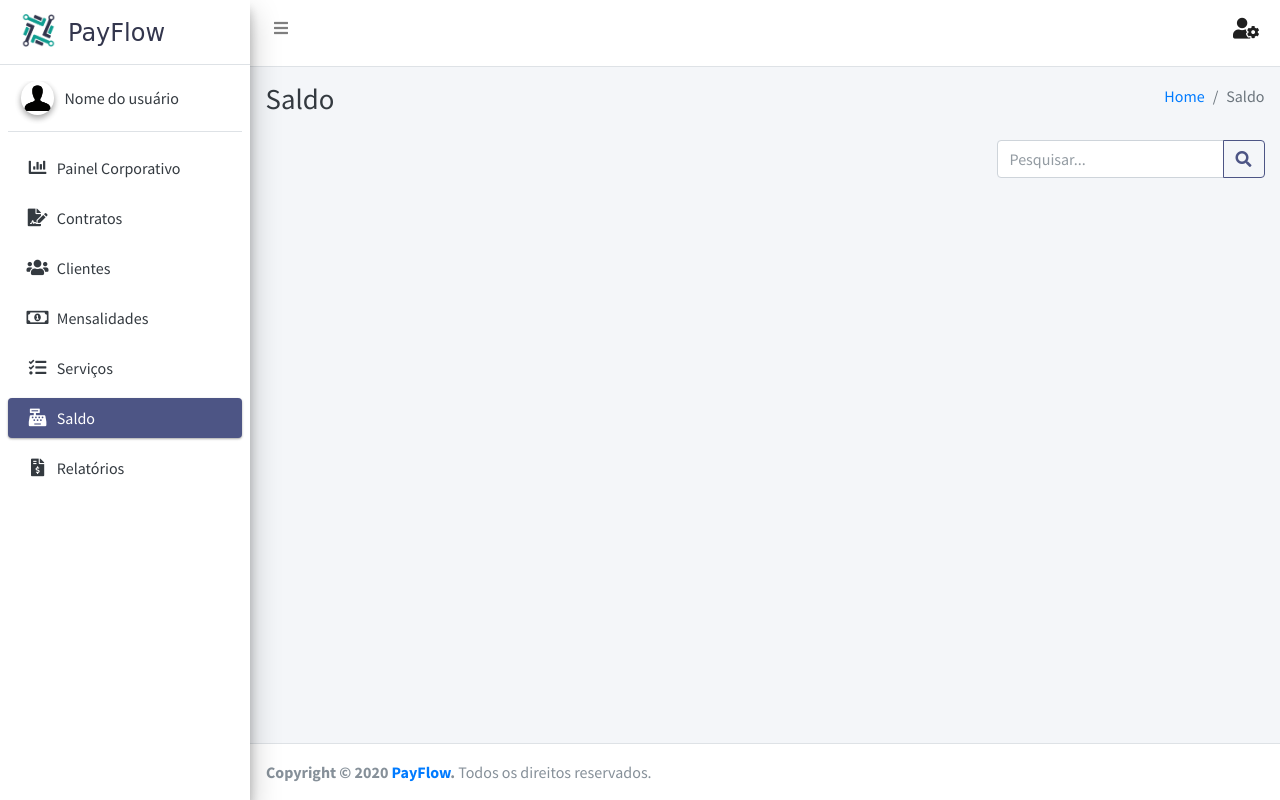
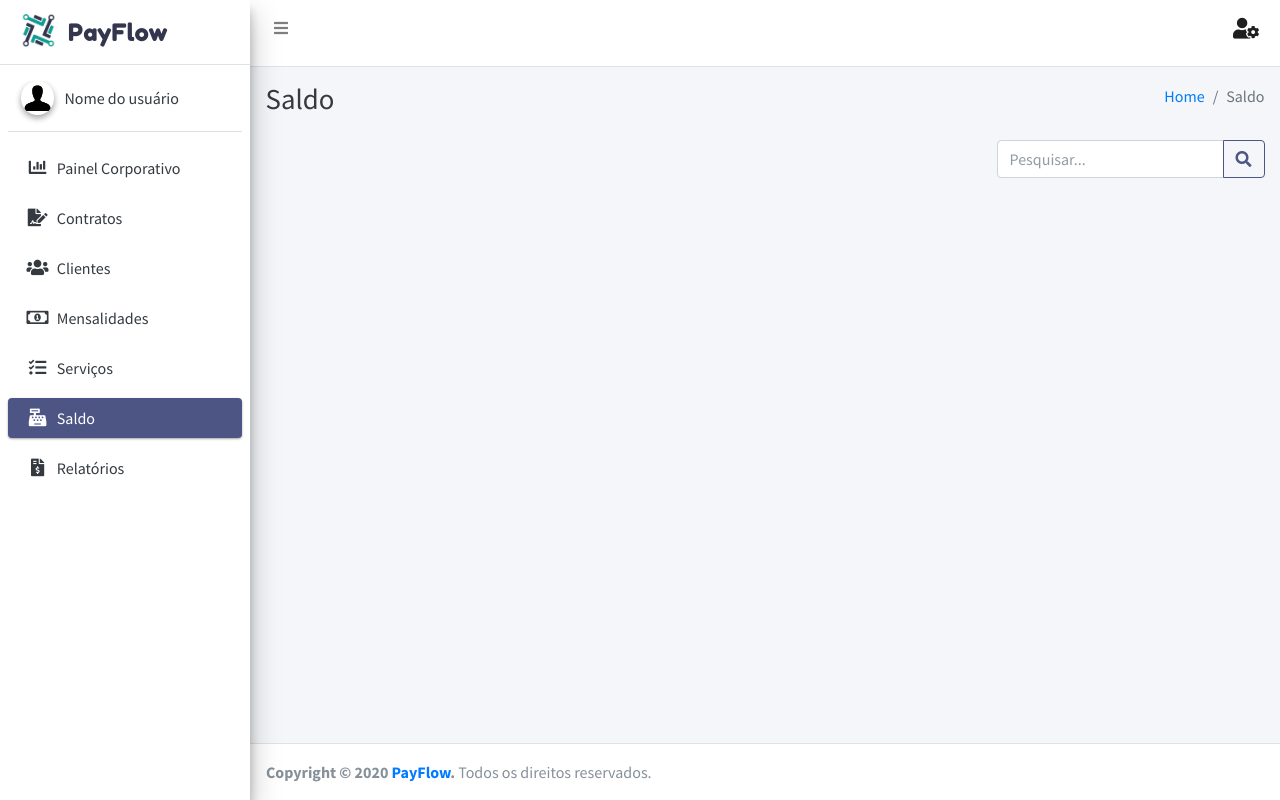
Before and after one commit to arthurmgb/payflow, a PHP site: page /saldo.php in a window 1280 px wide. Run offline with PHP 8.4, Linux system fonts and the light colour scheme; some libraries are stand-ins or nearby versions.

Commit message:
Update Fonte

```diff
--- a/add_cliente.php
+++ b/add_cliente.php
@@ -34,6 +34,7 @@
   <link rel="stylesheet" href="plugins/summernote/summernote-bs4.css">
   <!-- Google Font: Source Sans Pro -->
   <link href="https://fonts.googleapis.com/css?family=Source+Sans+Pro:300,400,400i,700" rel="stylesheet">
+  <link href="https://fonts.googleapis.com/css2?family=Fredoka+One&display=swap" rel="stylesheet">
   <link rel="stylesheet" href="dist/css/style.css">
 </head>
 <body class="hold-transition sidebar-mini layout-fixed">
--- a/clientes.php
+++ b/clientes.php
@@ -34,6 +34,7 @@
   <link rel="stylesheet" href="plugins/summernote/summernote-bs4.css">
   <!-- Google Font: Source Sans Pro -->
   <link href="https://fonts.googleapis.com/css?family=Source+Sans+Pro:300,400,400i,700" rel="stylesheet">
+  <link href="https://fonts.googleapis.com/css2?family=Fredoka+One&display=swap" rel="stylesheet">
   <link rel="stylesheet" href="dist/css/style.css">
 </head>
 <body class="hold-transition sidebar-mini layout-fixed">
--- a/contratos.php
+++ b/contratos.php
@@ -34,6 +34,7 @@
   <link rel="stylesheet" href="plugins/summernote/summernote-bs4.css">
   <!-- Google Font: Source Sans Pro -->
   <link href="https://fonts.googleapis.com/css?family=Source+Sans+Pro:300,400,400i,700" rel="stylesheet">
+  <link href="https://fonts.googleapis.com/css2?family=Fredoka+One&display=swap" rel="stylesheet">
   <link rel="stylesheet" href="dist/css/style.css">
 </head>
 <body class="hold-transition sidebar-mini layout-fixed">
--- a/mensalidades.php
+++ b/mensalidades.php
@@ -34,6 +34,7 @@
   <link rel="stylesheet" href="plugins/summernote/summernote-bs4.css">
   <!-- Google Font: Source Sans Pro -->
   <link href="https://fonts.googleapis.com/css?family=Source+Sans+Pro:300,400,400i,700" rel="stylesheet">
+  <link href="https://fonts.googleapis.com/css2?family=Fredoka+One&display=swap" rel="stylesheet">
   <link rel="stylesheet" href="dist/css/style.css">
 </head>
 <body class="hold-transition sidebar-mini layout-fixed">
--- a/relatorios.php
+++ b/relatorios.php
@@ -34,6 +34,7 @@
   <link rel="stylesheet" href="plugins/summernote/summernote-bs4.css">
   <!-- Google Font: Source Sans Pro -->
   <link href="https://fonts.googleapis.com/css?family=Source+Sans+Pro:300,400,400i,700" rel="stylesheet">
+  <link href="https://fonts.googleapis.com/css2?family=Fredoka+One&display=swap" rel="stylesheet">
   <link rel="stylesheet" href="dist/css/style.css">
 </head>
 <body class="hold-transition sidebar-mini layout-fixed">
--- a/saldo.php
+++ b/saldo.php
@@ -34,6 +34,7 @@
   <link rel="stylesheet" href="plugins/summernote/summernote-bs4.css">
   <!-- Google Font: Source Sans Pro -->
   <link href="https://fonts.googleapis.com/css?family=Source+Sans+Pro:300,400,400i,700" rel="stylesheet">
+  <link href="https://fonts.googleapis.com/css2?family=Fredoka+One&display=swap" rel="stylesheet">
   <link rel="stylesheet" href="dist/css/style.css">
 </head>
 <body class="hold-transition sidebar-mini layout-fixed">
--- a/servicos.php
+++ b/servicos.php
@@ -34,6 +34,7 @@
   <link rel="stylesheet" href="plugins/summernote/summernote-bs4.css">
   <!-- Google Font: Source Sans Pro -->
   <link href="https://fonts.googleapis.com/css?family=Source+Sans+Pro:300,400,400i,700" rel="stylesheet">
+  <link href="https://fonts.googleapis.com/css2?family=Fredoka+One&display=swap" rel="stylesheet">
   <link rel="stylesheet" href="dist/css/style.css">
 </head>
 <body class="hold-transition sidebar-mini layout-fixed">
--- a/usuario.php
+++ b/usuario.php
@@ -34,6 +34,7 @@
   <link rel="stylesheet" href="plugins/summernote/summernote-bs4.css">
   <!-- Google Font: Source Sans Pro -->
   <link href="https://fonts.googleapis.com/css?family=Source+Sans+Pro:300,400,400i,700" rel="stylesheet">
+  <link href="https://fonts.googleapis.com/css2?family=Fredoka+One&display=swap" rel="stylesheet">
   <link rel="stylesheet" href="dist/css/style.css">
 </head>
 <body class="hold-transition sidebar-mini layout-fixed">
```
